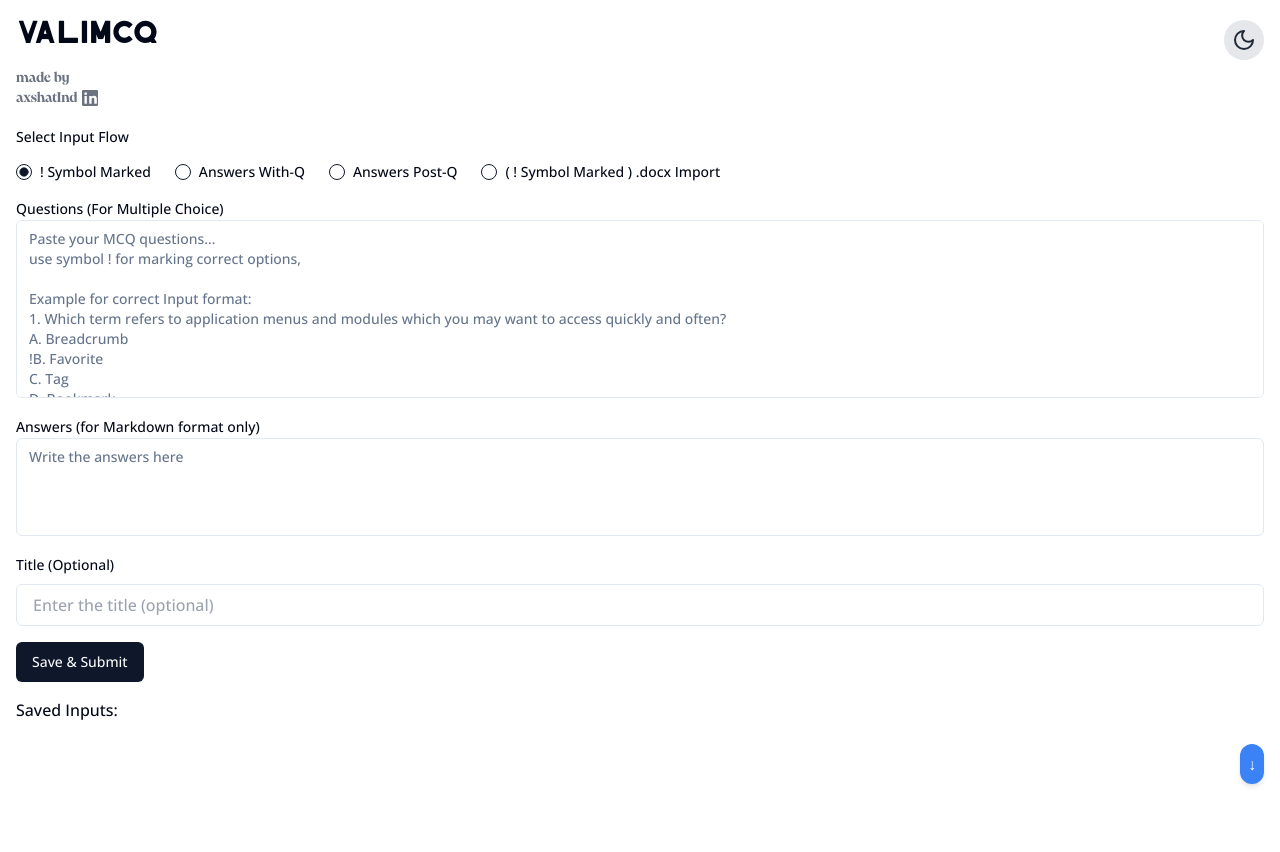
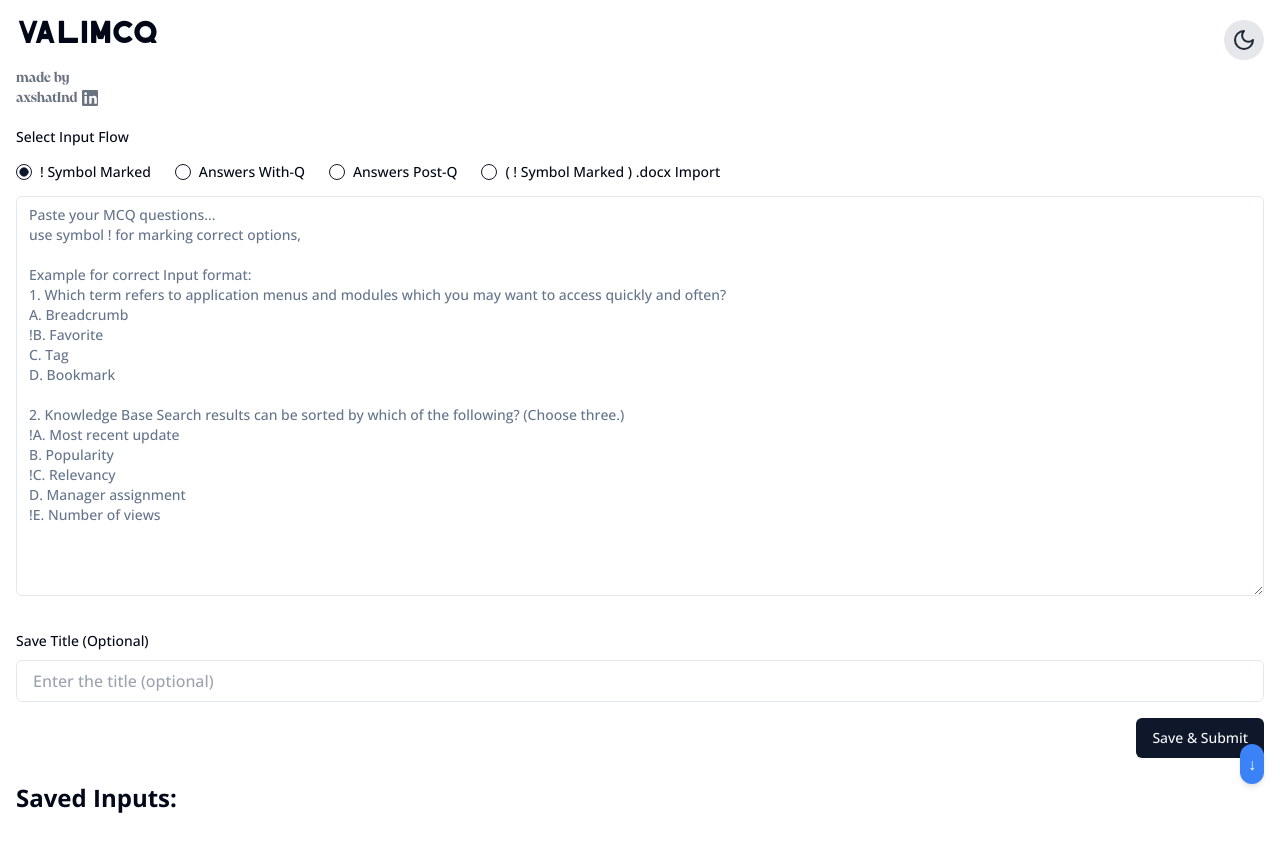
Before and after one commit to akshatsaini-dev/valimcq, a Next.js app: page / in a window 1280 px wide. Before the commit the page ends 800 px from the top, so only its background shows below. Built offline with nearby package versions, Linux system fonts and the light colour scheme.

Commit message:
change text color in input box

```diff
--- a/app/layout.tsx
+++ b/app/layout.tsx
@@ -42,7 +42,8 @@
         className={`${geistSans.variable} ${geistMono.variable} antialiased`}
       >
         {/* Wrap content in SmoothScrollWrapper */}
-        <SmoothScrollWrapper>{children}</SmoothScrollWrapper>
+        {/* // <SmoothScrollWrapper>{children}</SmoothScrollWrapper>*/}
+        {children}
         {/* Add the ScrollToBottom button */}
         <ScrollToBottom />
       </body>
--- a/components/QuestionInput.tsx
+++ b/components/QuestionInput.tsx
@@ -176,45 +176,44 @@
             onChange={(e) =>
               e.target.files && handleDocxUpload(e.target.files[0])
             }
+            className="block w-full mt-2 border p-2"
           />
         </div>
       ) : (
-        <div className="mt-4">
-          <Label>Questions (For Multiple Choice)</Label>
         <Textarea
           placeholder={getPlaceholder()}
           value={questions}
           onChange={(e) => setQuestions(e.target.value)}
-            rows={8}
-            className="resize-none"
+          className="min-h-[400px]"
         />
-        </div>
       )}
-      <div className="mt-4">
-        <Label>Answers (for Markdown format only)</Label>
+      {format === "separate" && (
         <Textarea
-          placeholder="Write the answers here"
+          placeholder={`Paste your answers here...\nExample for correct Input format for answers:\nAns: 1. B; 2. A,C,E`}
           value={answers}
           onChange={(e) => setAnswers(e.target.value)}
-          rows={4}
-          className="resize-none"
+          className="min-h-[200px]"
         />
-      </div>
-      <div className="mt-4">
-        <Label>Title (Optional)</Label>
+      )}
+      <div className="flex flex-col items-end w-full">
+        <div className="mt-4 w-full">
+          <Label>Save Title (Optional)</Label>
           <input
             type="text"
             value={newTitle}
             onChange={handleTitleChange}
             placeholder="Enter the title (optional)"
-          className="w-full px-4 py-2 mt-2 border rounded-md"
+            className="w-full px-4 py-2 mt-2 border rounded-md text-black dark:text-black"
           />
         </div>
-      <Button type="submit" className="mt-4">
+        <Button type="submit" className="mt-4 self-end">
           Save & Submit
         </Button>
+      </div>
+
       <div className="mt-4">
-        <h3>Saved Inputs:</h3>
+        <h3 className="text-2xl font-semibold mt-6 mb-6">Saved Inputs:</h3>
+
         <ul>
           {savedInputs.map((input, index) => (
             <li key={index} className="mb-2">
```
Lines whose indentation alone changed are shown as unchanged.
